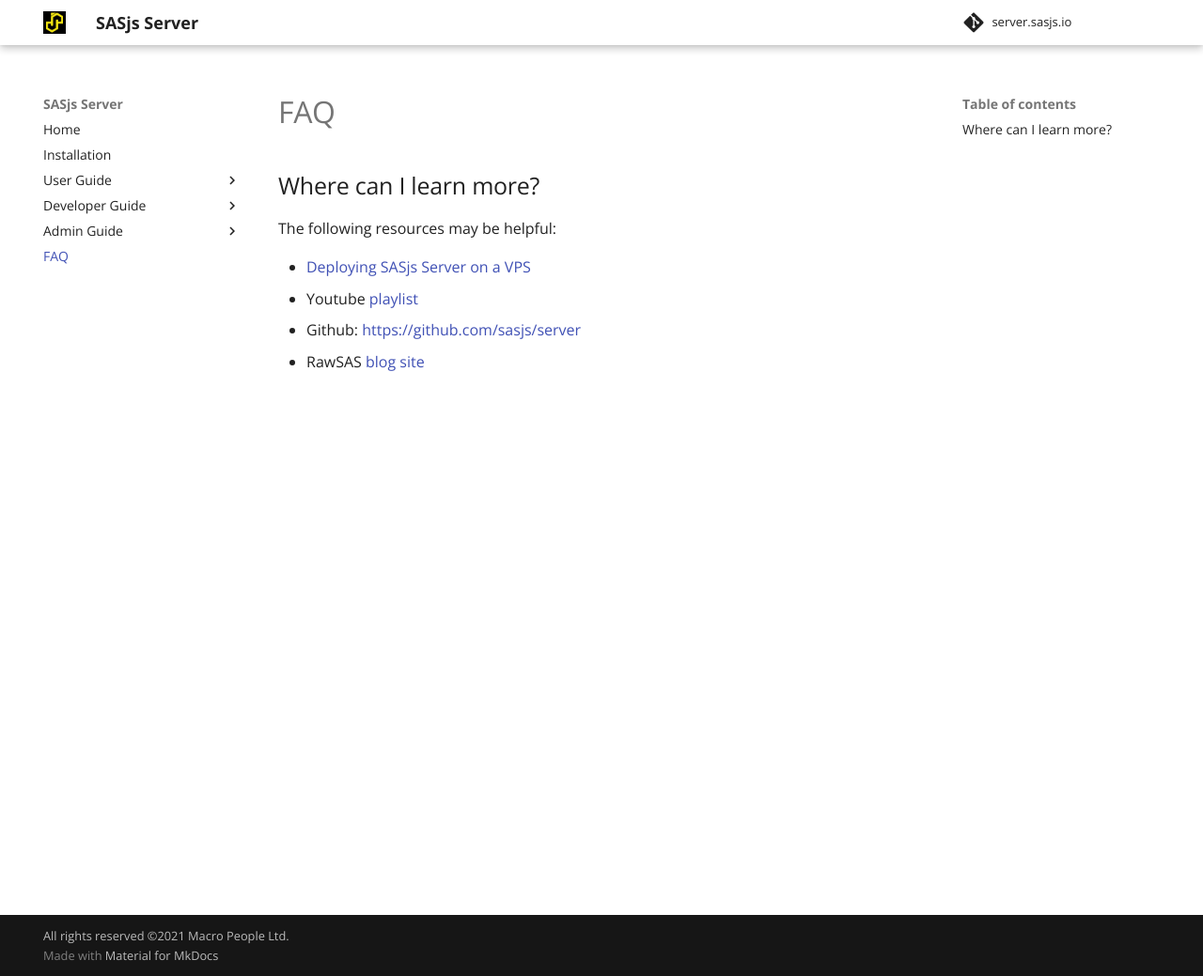
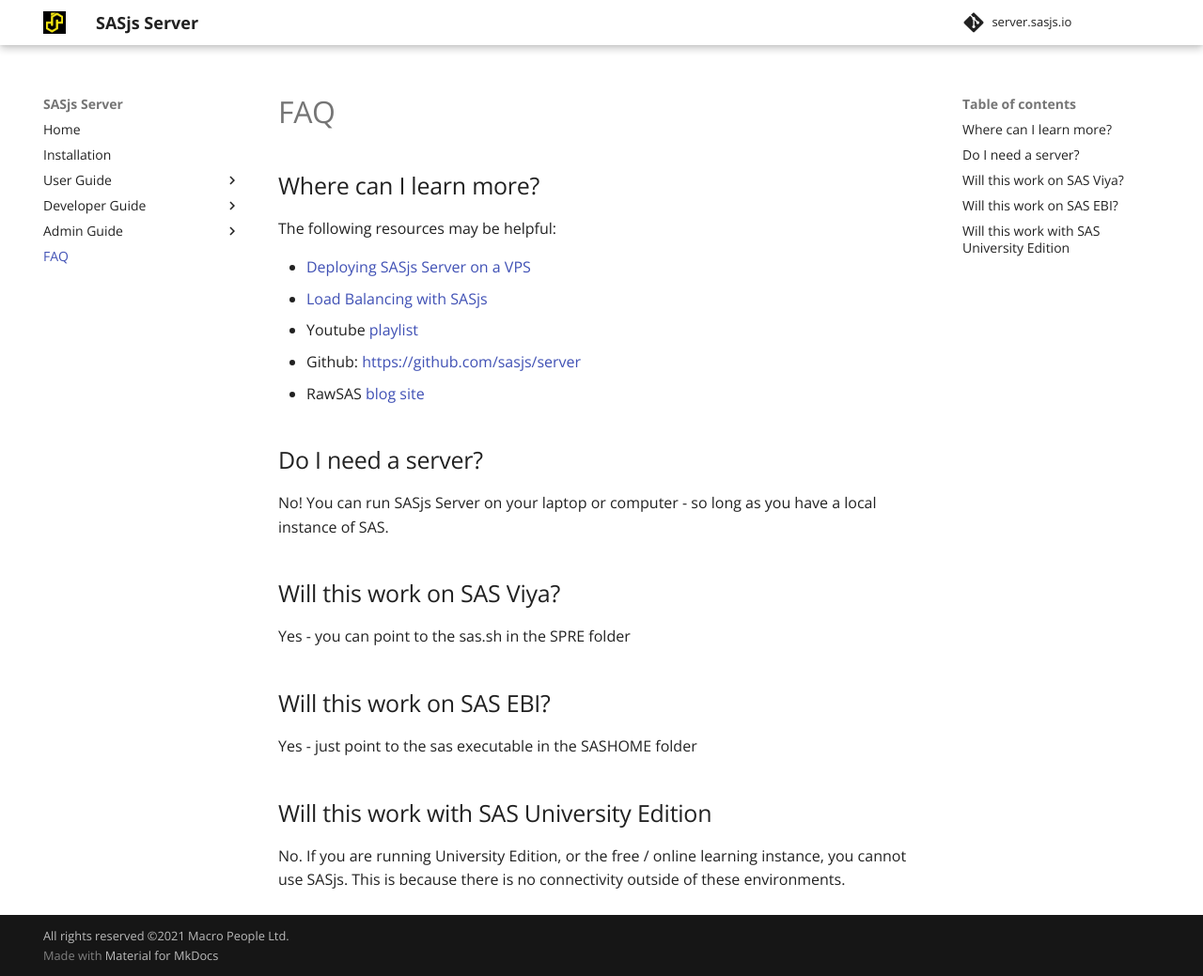
Before and after one commit to sasjs/server.sasjs.io, an MkDocs documentation site: the page built from docs/faq.md, in a window 1280 px wide and 1039 px high. Shown: the whole window at 94% size. Built offline with MkDocs 1.6.1 and Material for MkDocs 9.7.7, drawn with Linux system fonts in a browser that asks for light colours; comment, search, counter and statistics services are not loaded.

Commit message:
Update faq.md

```diff
--- a/docs/faq.md
+++ b/docs/faq.md
@@ -11,6 +11,24 @@
 The following resources may be helpful:
 
 * [Deploying SASjs Server on a VPS](https://sasapps.io/sasjs-server-on-vps)
+* [Load Balancing with SASjs](https://sasapps.io/load-balancing-sasjs-server)
 * Youtube [playlist](https://www.youtube.com/playlist?list=PLkepSRl0qS449OqZ1rCCVxjokBJuLBXLI)
 * Github: [https://github.com/sasjs/server](https://github.com/sasjs/server)
 * RawSAS [blog site](https://rawsas.com/category/sasjs-server/)
+
+
+## Do I need a server?
+
+No!  You can run SASjs Server on your laptop or computer - so long as you have a local instance of SAS.
+
+## Will this work on SAS Viya?
+
+Yes - you can point to the sas.sh in the SPRE folder
+
+## Will this work on SAS EBI?
+
+Yes - just point to the sas executable in the SASHOME folder
+
+## Will this work with SAS University Edition
+
+No.  If you are running University Edition, or the free / online learning instance, you cannot use SASjs.  This is because there is no connectivity outside of these environments.
```
